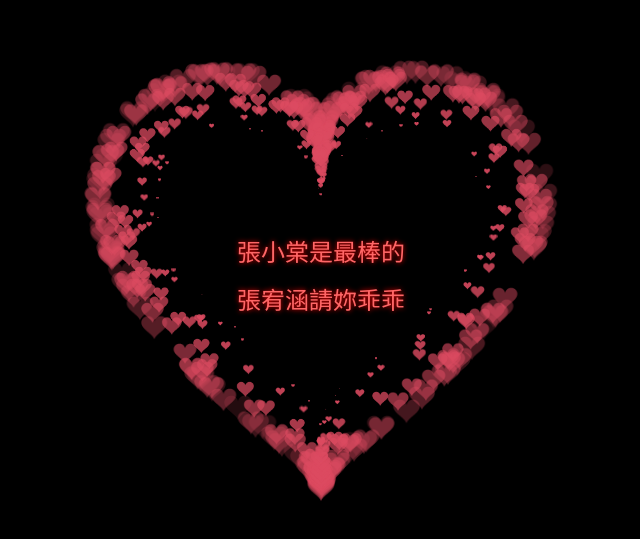
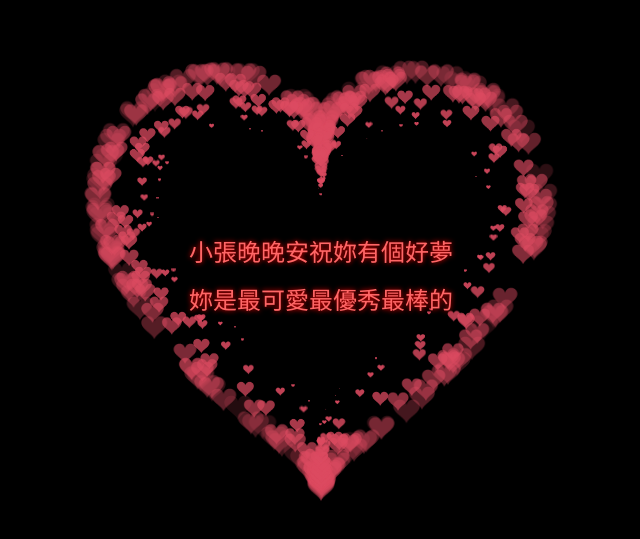
Before and after one commit to aaron28154158/aaron28154158.github.io, a plain HTML site: page index.html in a window 1280 px wide. Shown: the part 123-662 px from the top of the page, without its empty margins (319-959 px from the left). Drawn offline with Linux system fonts and the light colour scheme; a web font is replaced by a local one.

Commit message:
Update index.html

```diff
--- a/index.html
+++ b/index.html
@@ -84,8 +84,8 @@
     <div class="container">
         <canvas id="pinkboard" class="heart"></canvas>
         <div class="text_box">
-            <input type="text" id="text1" placeholder="張小棠是最棒的">
-            <input type="text" id="text2" placeholder="張宥涵請妳乖乖">
+            <input type="text" id="text1" placeholder="小張晚晚安祝妳有個好夢">
+            <input type="text" id="text2" placeholder="妳是最可愛最優秀最棒的">
         </div>
     </div>
 
```
